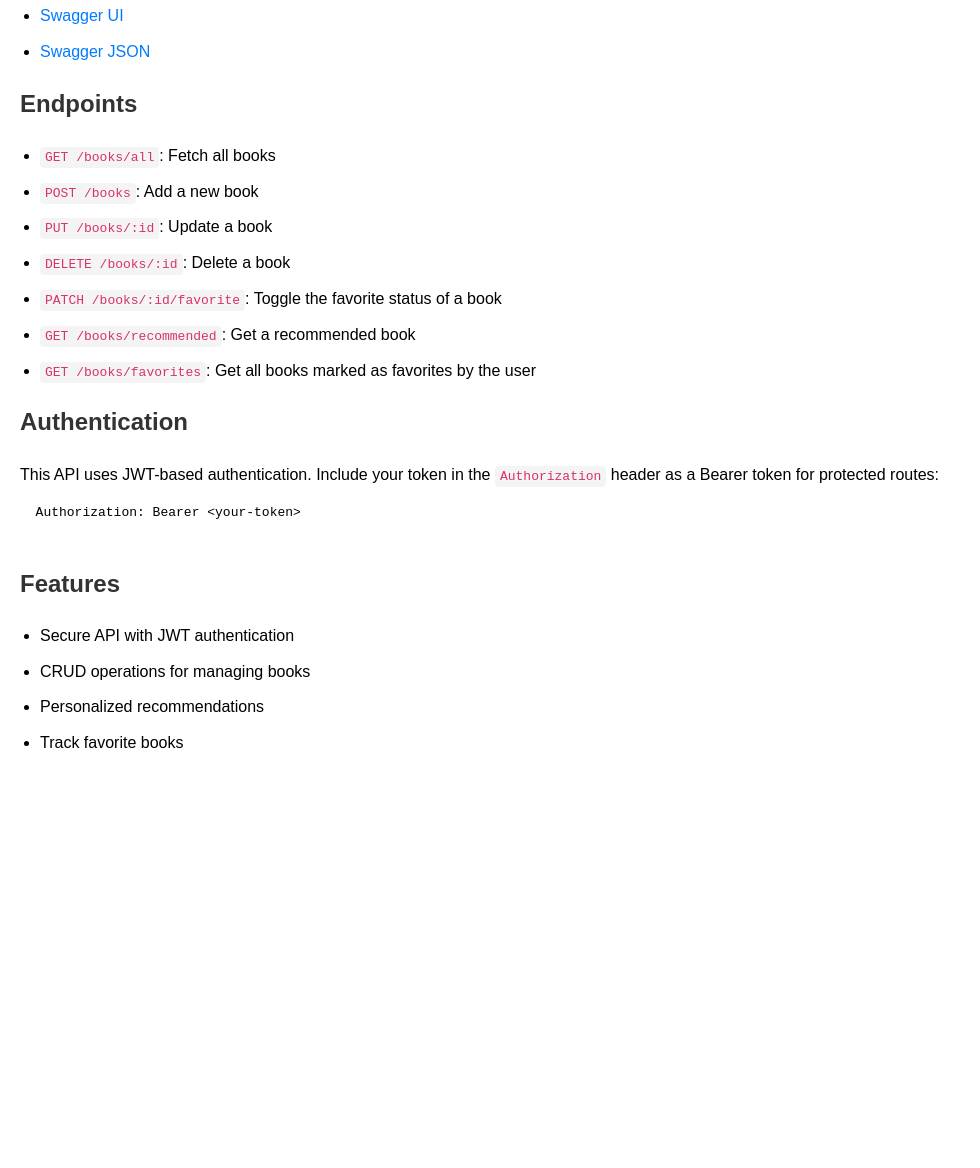
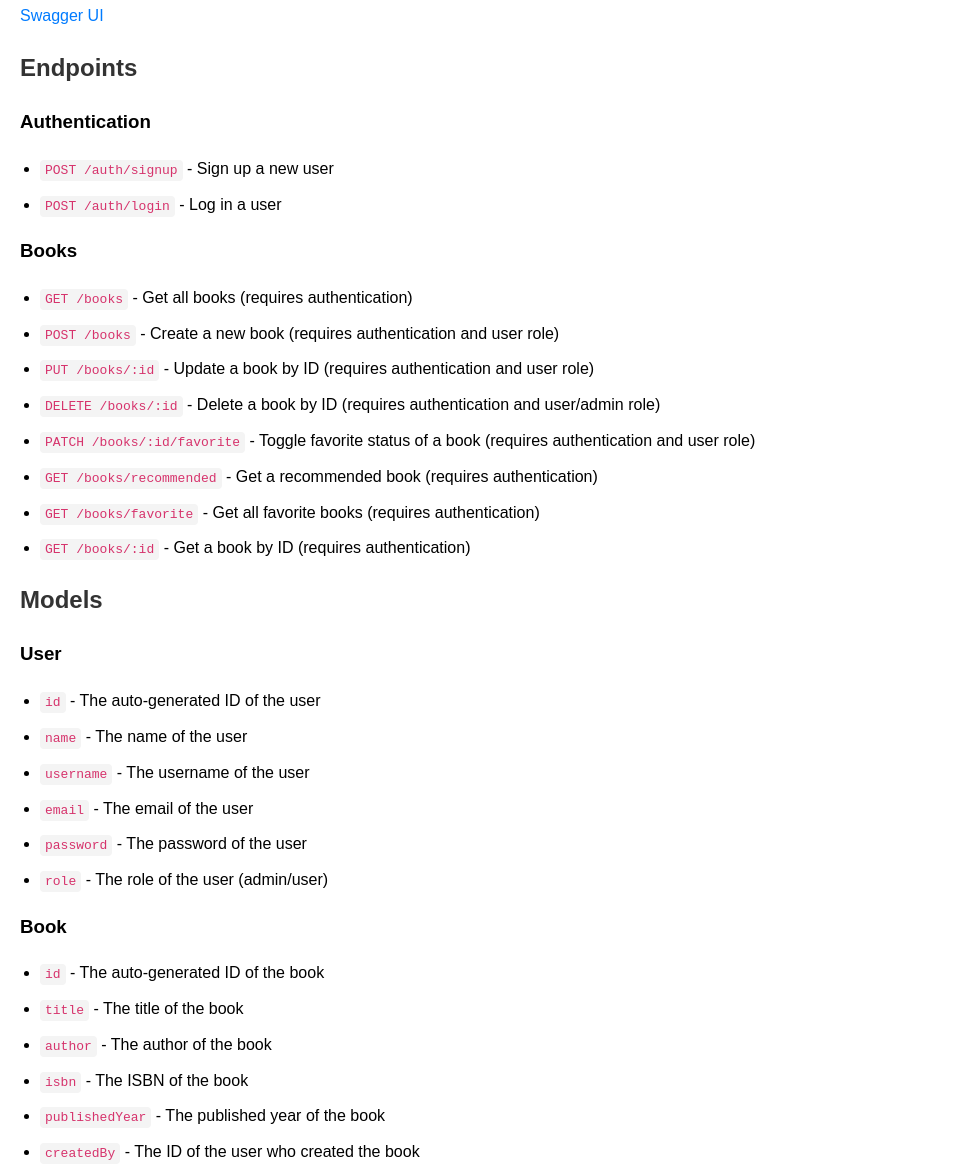
Before and after one commit to ademecheklie/Book-collection-api, a website: page public/index.html in a window 1280 px wide. Shown: the part 340-1508 px from the top of the page, without its empty margins (0-980 px from the left). Before the commit the page ends 1116 px from the top, so only its background shows below. Drawn offline with Linux system fonts and the light colour scheme.

Commit message:
docs fix

```diff
--- a/public/index.html
+++ b/public/index.html
@@ -23,34 +23,50 @@
 
   <h2>Swagger Documentation</h2>
   <p>Access the interactive API documentation:</p>
+  <p><a href="/api-docs">Swagger UI</a></p>
+
+  <h2>Endpoints</h2>
+  <h3>Authentication</h3>
   <ul>
-    <li><a href="https://book-collection-api-one.vercel.app//api-docs" target="_blank">Swagger UI</a></li>
-    <li><a href="https://book-collection-api-one.vercel.app/swagger.json" target="_blank">Swagger JSON</a></li>
+    <li><code>POST /auth/signup</code> - Sign up a new user</li>
+    <li><code>POST /auth/login</code> - Log in a user</li>
   </ul>
 
-  <h2>Endpoints</h2>
+  <h3>Books</h3>
   <ul>
-    <li><code>GET /books/all</code>: Fetch all books</li>
-    <li><code>POST /books</code>: Add a new book</li>
-    <li><code>PUT /books/:id</code>: Update a book</li>
-    <li><code>DELETE /books/:id</code>: Delete a book</li>
-    <li><code>PATCH /books/:id/favorite</code>: Toggle the favorite status of a book</li>
-    <li><code>GET /books/recommended</code>: Get a recommended book</li>
-    <li><code>GET /books/favorites</code>: Get all books marked as favorites by the user</li>
+    <li><code>GET /books</code> - Get all books (requires authentication)</li>
+    <li><code>POST /books</code> - Create a new book (requires authentication and user role)</li>
+    <li><code>PUT /books/:id</code> - Update a book by ID (requires authentication and user role)</li>
+    <li><code>DELETE /books/:id</code> - Delete a book by ID (requires authentication and user/admin role)</li>
+    <li><code>PATCH /books/:id/favorite</code> - Toggle favorite status of a book (requires authentication and user role)</li>
+    <li><code>GET /books/recommended</code> - Get a recommended book (requires authentication)</li>
+    <li><code>GET /books/favorite</code> - Get all favorite books (requires authentication)</li>
+    <li><code>GET /books/:id</code> - Get a book by ID (requires authentication)</li>
   </ul>
 
-  <h2>Authentication</h2>
-  <p>This API uses JWT-based authentication. Include your token in the <code>Authorization</code> header as a Bearer token for protected routes:</p>
-  <pre>
-  Authorization: Bearer &lt;your-token&gt;
-  </pre>
+  <h2>Models</h2>
+  <h3>User</h3>
+  <ul>
+    <li><code>id</code> - The auto-generated ID of the user</li>
+    <li><code>name</code> - The name of the user</li>
+    <li><code>username</code> - The username of the user</li>
+    <li><code>email</code> - The email of the user</li>
+    <li><code>password</code> - The password of the user</li>
+    <li><code>role</code> - The role of the user (admin/user)</li>
+  </ul>
 
-  <h2>Features</h2>
+  <h3>Book</h3>
   <ul>
-    <li>Secure API with JWT authentication</li>
-    <li>CRUD operations for managing books</li>
-    <li>Personalized recommendations</li>
-    <li>Track favorite books</li>
+    <li><code>id</code> - The auto-generated ID of the book</li>
+    <li><code>title</code> - The title of the book</li>
+    <li><code>author</code> - The author of the book</li>
+    <li><code>isbn</code> - The ISBN of the book</li>
+    <li><code>publishedYear</code> - The published year of the book</li>
+    <li><code>createdBy</code> - The ID of the user who created the book</li>
+    <li><code>isFavorite</code> - The favorite status of the book</li>
   </ul>
+
+  <h2>Security</h2>
+  <p>This API uses JWT for authentication. Include the token in the <code>Authorization</code> header as <code>Bearer &lt;token&gt;</code>.</p>
 </body>
 </html>
--- a/src/config/swagger.js
+++ b/src/config/swagger.js
@@ -32,7 +32,7 @@ const options = {
 
 export const swaggerSpec = swaggerJsdoc(options);
 
-const CSS_URL = "https://cdnjs.cloudflare.com/ajax/libs/swagger-ui/4.3.0/swagger-ui.min.css";
+const CSS_URL = "https://cdnjs.cloudflare.com/ajax/libs/swagger-ui/5.0.0/swagger-ui.min.css";
 
 const swaggerDocs = (app) => {
   app.get('/swagger.json', (req, res) => {
@@ -46,7 +46,7 @@ const swaggerDocs = (app) => {
     swaggerUi.serve,
     swaggerUi.setup(swaggerSpec, {
       customCssUrl: CSS_URL,
-    })
+    },)
   );
 
   console.log('Swagger docs available at /api-docs');
```
Also changed, not shown: README.md.
